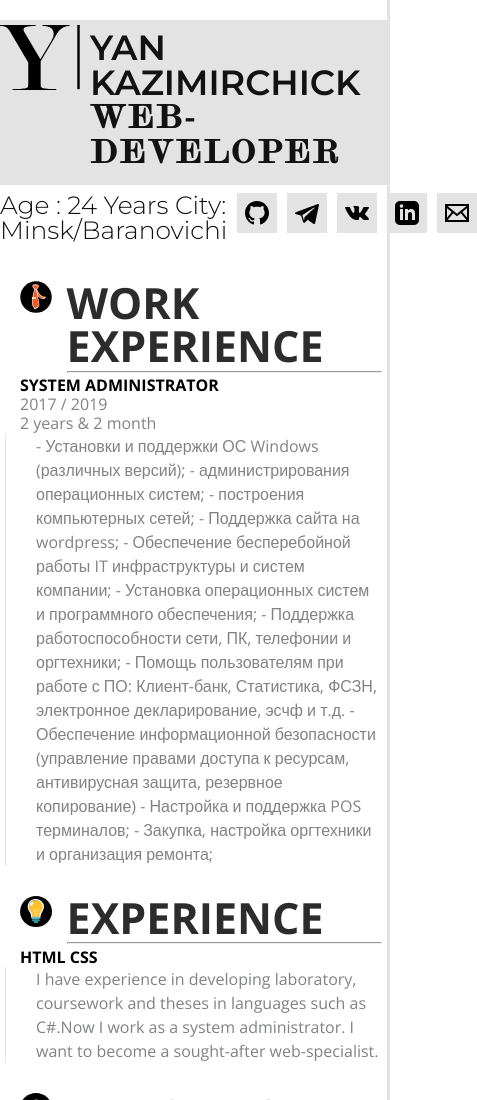
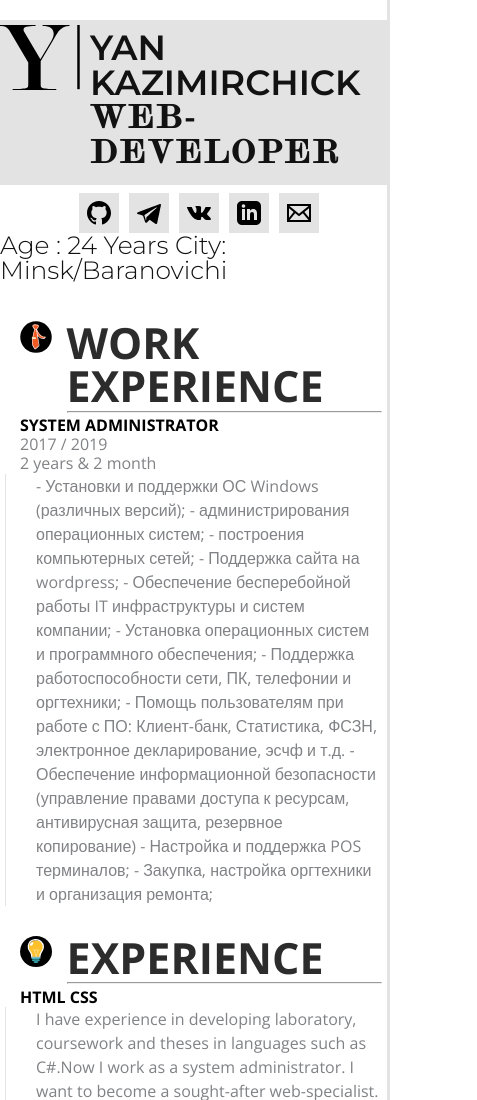
Before and after one commit to yankazimirchick/resume, a plain HTML site: page index.html in a window 390 px wide. Shown: the top 1100 px of the page, 477 px wide, since content can reach past the window. Drawn offline with nearby package versions, Linux system fonts and the light colour scheme.

Commit message:
Add adaptive

```diff
--- a/assets/css/stylesheet.scss
+++ b/assets/css/stylesheet.scss
@@ -342,6 +342,12 @@ main {
         flex-direction: column-reverse;
     }
 
+    .main__footer {
+        flex-direction: column-reverse;
+        justify-content: center;
+        align-items: center;
+    }
+
     aside {
         flex-direction: row;
         height: unset;
```
Also changed, not shown: assets/css/stylesheet.css, 1 other file.
